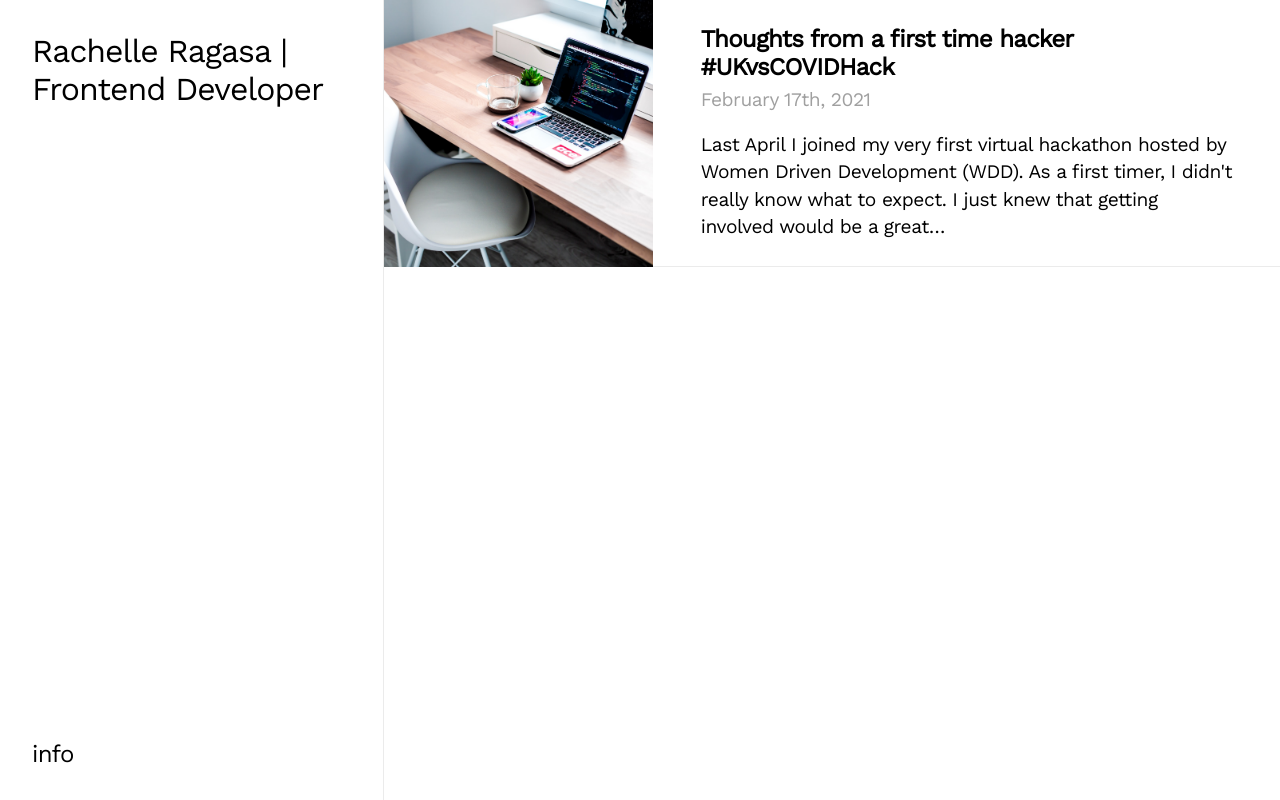
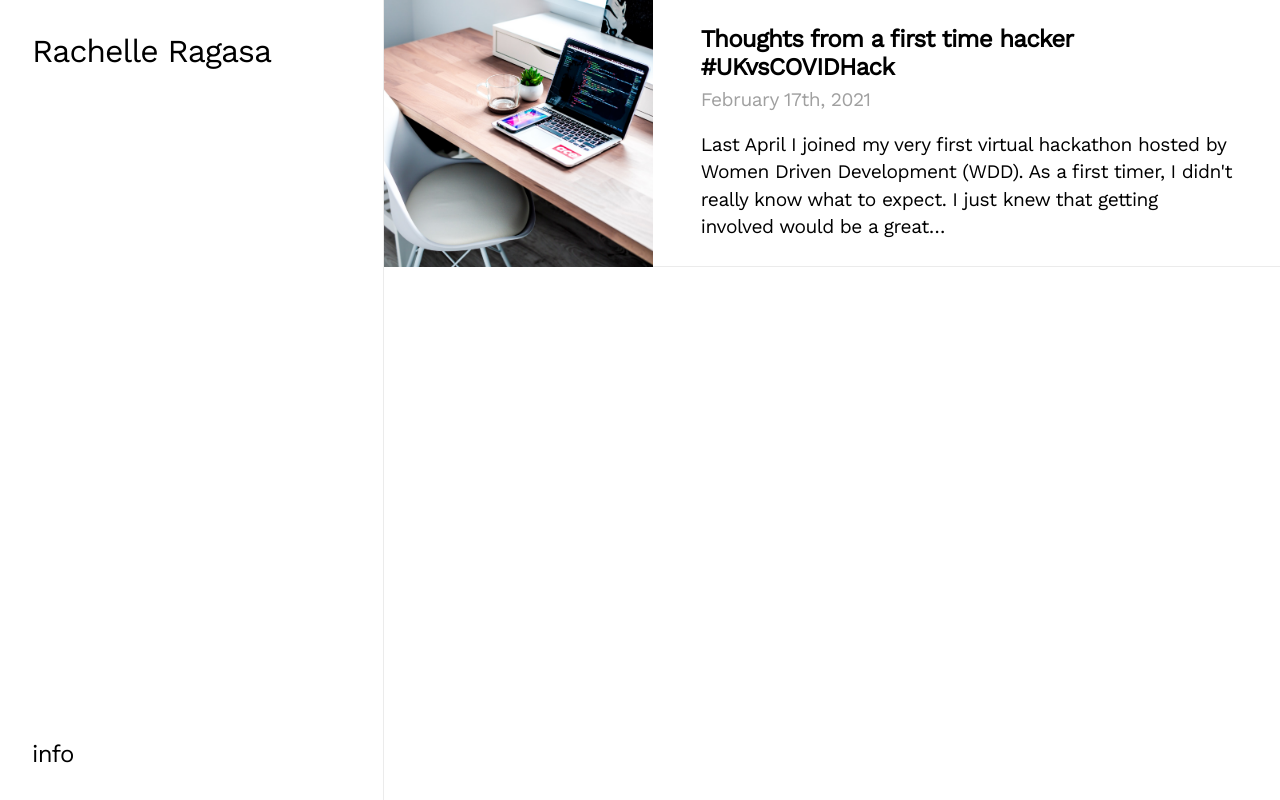
Before and after one commit to rachelleragasa/rachelle-ragasa-blog, a Gatsby site: page / in a window 1280 px wide. Built offline with nearby package versions, Linux system fonts and the light colour scheme; Gatsby itself is replaced by a stand-in of ours.

Commit message:
updating header title

```diff
--- a/config.json
+++ b/config.json
@@ -1,5 +1,5 @@
 {
-  "title": "Rachelle Ragasa | Frontend Developer",
+  "title": "Rachelle Ragasa",
   "description": "A Tech blog by Rachelle Ragasa",
   "repository_url": "https://github.com/rachelleragasa/rachelle-ragasa-blog"
 }
--- a/src/components/Header.js
+++ b/src/components/Header.js
@@ -19,12 +19,12 @@ const Header = ({ page, title }) => {
           <AboutLink>
             <Link
               to={
-                page === 'info'
+                page === "info"
                   ? "/"
                   : "/info"
               }
             >
-              {page === 'info'
+              {page === "info"
                 ? "close"
                 : "info"}
             </Link>
--- a/src/components/Layout.js
+++ b/src/components/Layout.js
@@ -18,7 +18,7 @@ const Layout = ({ page, bgColor, children }) => {
     >
       <Helmet>
         <html lang="en" />
-        <title>{title}</title>
+        <title>{`${title} | Frontend Developer`}</title>
         <meta name="description" content={description} />
         <link rel="stylesheet" href="https://fonts.googleapis.com/css?family=Work+Sans&display=swap" />
       </Helmet>
@@ -34,7 +34,7 @@ const LayoutWrapper = styled.section`
   display: flex;
   flex-direction: column;
   min-height: 100vh;
-  background-color: ${({ bgColor }) => bgColor ? bgColor : 'inherit'};
+  background-color: ${({ bgColor }) => bgColor ? bgColor : "inherit"};
 
   ${above.tablet`
     display: block;
```
